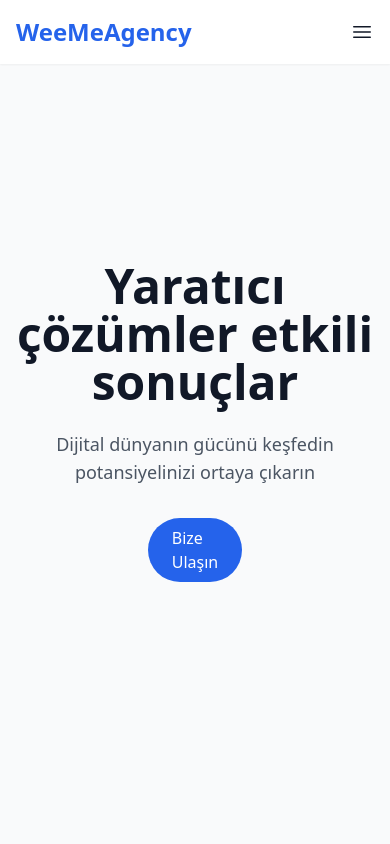
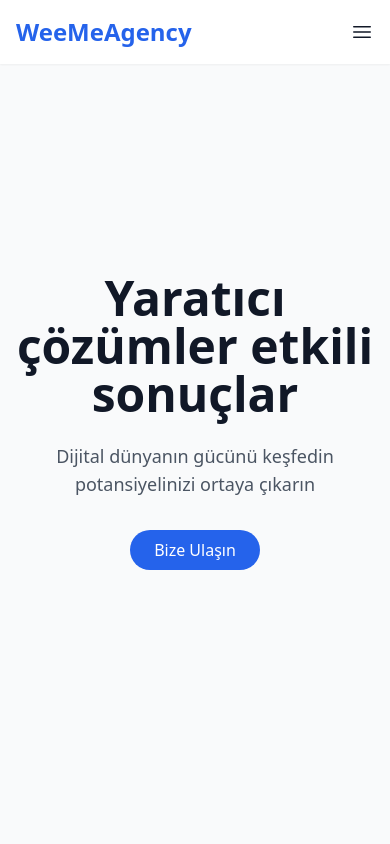
Before and after one commit to bekirbali/React-WeeMeeAgency, a React (Create React App) app: page / in a window 390 px wide. Shown: the top 844 px of the page. Built offline with nearby package versions, Linux system fonts and the light colour scheme.

Commit message:
Update Hero component styles for improved layout and responsiveness. Increased width from 25% to 50% and adjusted button scaling for better visibility on larger screens.

```diff
--- a/src/components/Hero.js
+++ b/src/components/Hero.js
@@ -112,7 +112,7 @@ const Hero = () => {
           initial={{ opacity: 0, x: 120 }}
           animate={{ opacity: 1, x: 0 }}
           transition={{ duration: 0.8, delay: 0.3 }}
-          className="w-[25%]"
+          className="w-[50%]"
         >
           {/* <div className="flex gap-4 justify-center md:justify-start">
             <Link
@@ -143,7 +143,7 @@ const Hero = () => {
               smooth={true}
               offset={-64}
               duration={50}
-              className="btn-primary cursor-pointer mx-auto"
+              className="btn-primary cursor-pointer mx-auto md:scale-150"
             >
               {t("hero.cta")}
             </Link>
```
